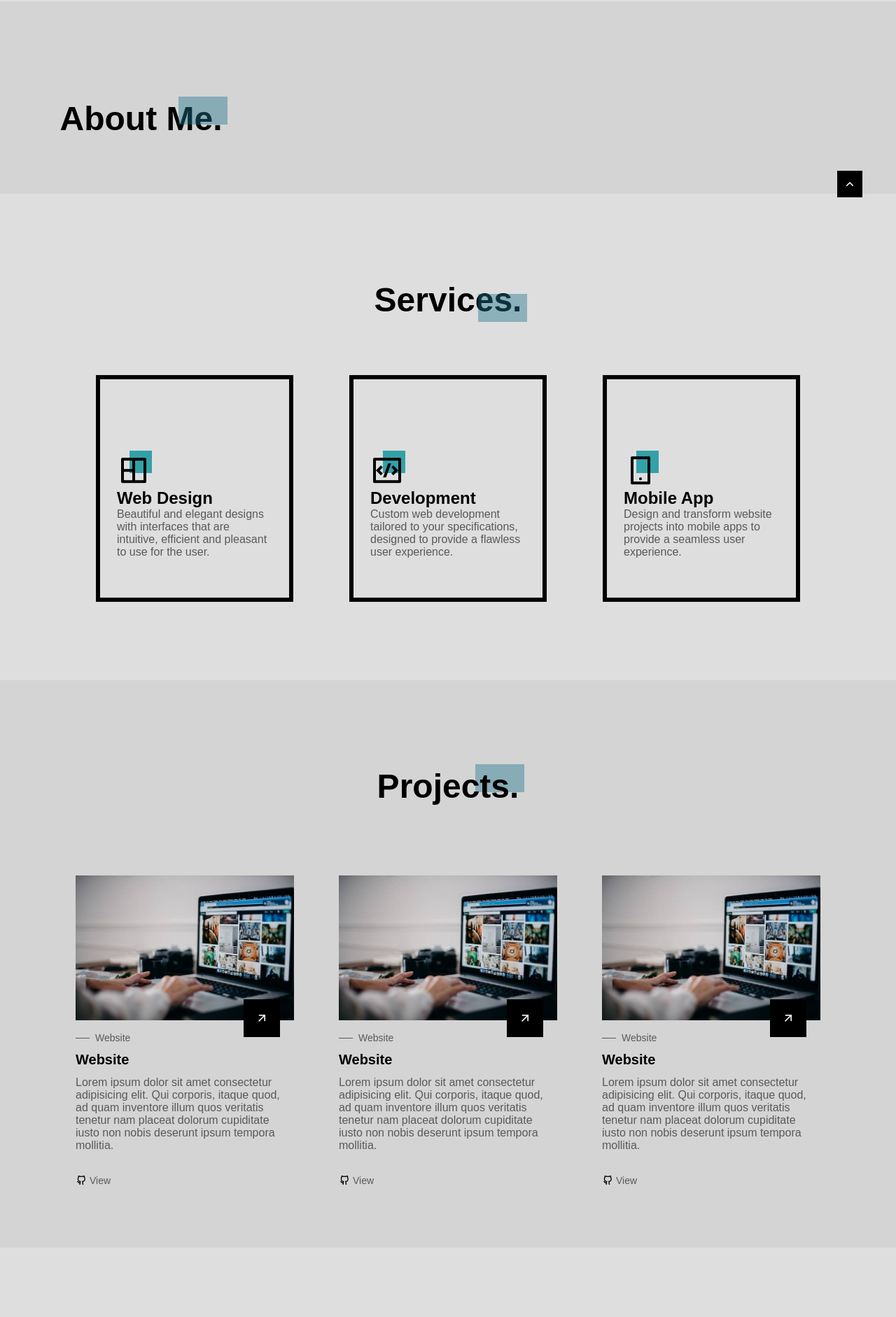
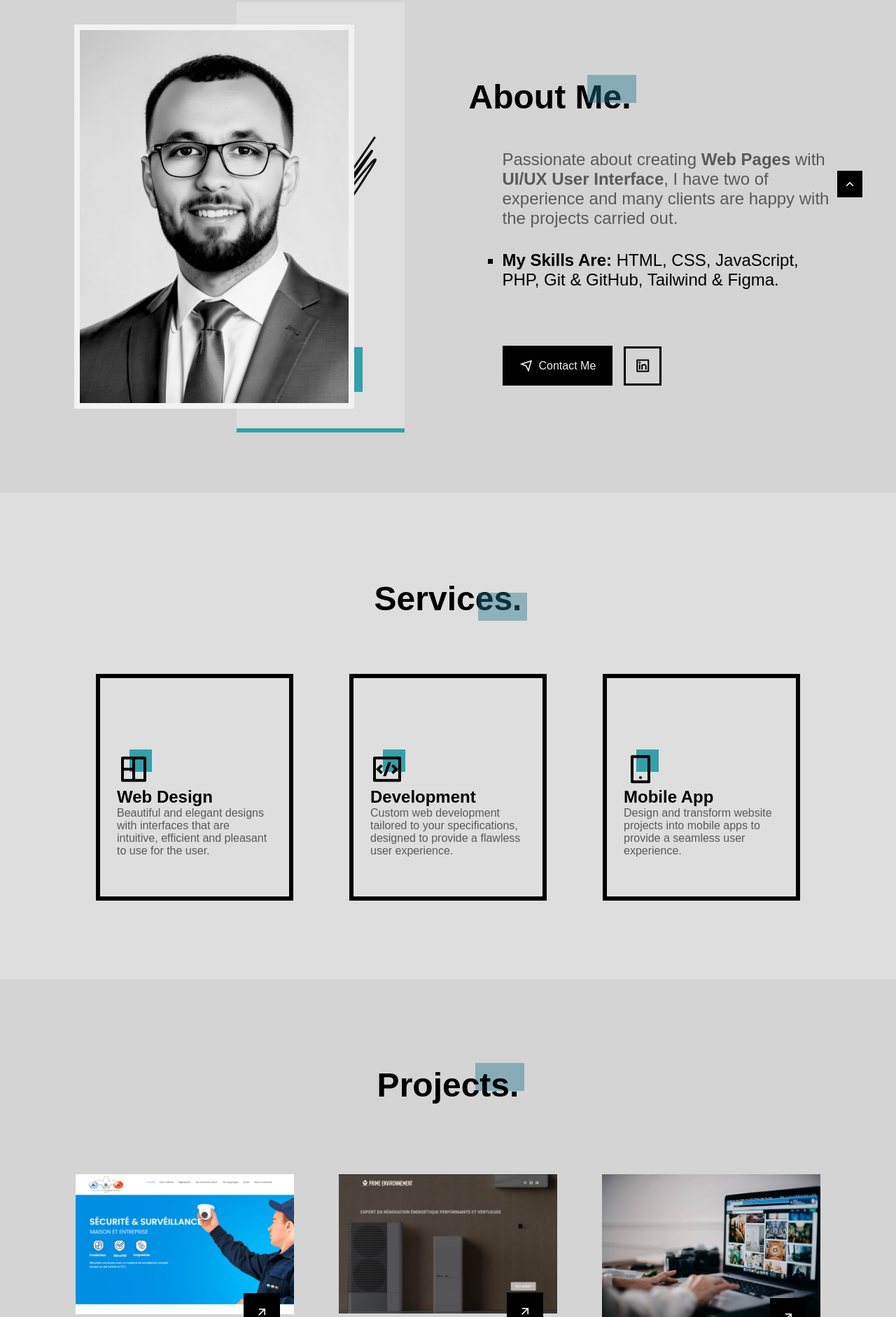
Before and after one commit to H-Ouss/HO-portfolio, a plain HTML site: page Hirich.html in a window 1280 px wide. Shown: the part 918-2800 px from the top of the page at 70% size. Drawn offline with nearby package versions, Linux system fonts and the light colour scheme; a web font is replaced by a local one.

Commit message:
Update V3.1

```diff
--- a/Hirich.html
+++ b/Hirich.html
@@ -123,11 +123,42 @@
                <h2 class="section__title-1">
                   About Me.
                </h2>
+               <div class="about__perfil">
+                  <div class="about__image">
+                     <img src="/assets/img/photo1.jpg" alt="image" class="about__img">
 
+                     <div class="about__shadow"></div>
 
+                     <div class="geometric-box"></div>
+                     <img src="/assets/img/random-lines.svg" alt="" class="about__line">
+                     <div class="about__box"></div>
+                  </div>
+               </div>
 
+               <div class="about__info">
+                  <p class="about__description">
+                     Passionate about creating <b>Web Pages</b> with
+                     <b>UI/UX User Interface</b>, I have two of
+                     experience and many clients are happy with
+                     the projects carried out.
+                  </p>
 
+                  <ul class="about__list">
+                     <li class="about__items">
+                        <b>My Skills Are:</b> HTML, CSS, JavaScript,
+                        PHP, Git & GitHub, Tailwind & Figma.
+                     </li>
+                  </ul>
 
+                  <div class="about__buttons">
+                     <a href="#contact" class="button">
+                        <i class="ri-send-plane-line"></i> Contact Me
+                     </a>
+                     <a href="https://www.linkedin.com/in/oussama-hirich-365059285/" target="_blank"  class="button__ghost">
+                        <i class="ri-linkedin-box-line"></i>
+                     </a>
+                  </div>
+               </div>
 
             </div>
          </section>
@@ -209,23 +240,25 @@
                <span>Projects.</span>
             </h2>
             <div class="projects__container container grid">
+
                <article class="projects__card">
                   <div class="projects__image">
-                  <img src="/assets/img/project-1.jpg" alt="image" class="projects__image">
-                  <a href="" class="projects__button button">
+                  <img src="/assets/img/Screenshot 2024-05-20 12551.png" alt="image" class="projects__image">
+                  <a href="http://securitabs.fr" target="_blank" class="projects__button button">
                      <i class="ri-arrow-right-up-line"></i>
                   </a>
                </div>
 
                <div class="projects__content">
                   <h3 class="projects__subtitle">Website</h3>
-                  <h2 class="projects__title">Website </h2>
+                  <h2 class="projects__title">ABS securite </h2>
+                  <div class="projects__description">
+                     <p class="projects_description">
+                        premier site web pour l'entreprise ABS securite en (HTML, CSS, JavaScript)
 
-                  <p class="projects__description">
-                     Lorem ipsum dolor sit amet consectetur adipisicing elit. Qui corporis,
-                     itaque quod, ad quam inventore illum quos veritatis tenetur nam placeat dolorum cupiditate
-                      iusto non nobis deserunt ipsum tempora mollitia.
-                  </p>
+                     </p>
+                  </div>
+
                </div>
                <div class="projects__buttons">
                   <a href="https://github.com/" target="_blank" class="projects__link">
@@ -239,15 +272,15 @@
 
                <article class="projects__card">
                   <div class="projects__image">
-                  <img src="/assets/img/project-1.jpg" alt="image" class="projects__image">
-                  <a href="" class="projects__button button">
+                  <img src="/assets/img/Screenshot 2024-05-20 131045.png" alt="image" class="projects__image">
+                  <a href="https://crazy-moser.217-160-10-9.plesk.page/" target="_blank" class="projects__button button">
                      <i class="ri-arrow-right-up-line"></i>
                   </a>
                </div>
 
                <div class="projects__content">
                   <h3 class="projects__subtitle">Website</h3>
-                  <h2 class="projects__title">Website </h2>
+                  <h2 class="projects__title">Prime-environnement </h2>
 
                   <p class="projects__description">
                      Lorem ipsum dolor sit amet consectetur adipisicing elit. Qui corporis,
--- a/assets/css/styles.css
+++ b/assets/css/styles.css
@@ -775,8 +775,9 @@ nav {
 
 .projects__buttons{
   display: flex;
-  align-items: center;
-  column-gap: 1rem;
+
+  align-items: flex-end;
+  column-gap: 20rem;
 }
 
 .projects__link{
@@ -803,6 +804,10 @@ nav {
 
 .projects__card:hover{
   background-color: var(--white-color);
+
+}
+
+.projects__description{
 
 }
 
```
Also changed, not shown: assets/img/Screenshot 2024-05-20 12551.png (added), assets/img/Screenshot 2024-05-20 131045.png (added), assets/img/photo,2.jpg, assets/img/photo,3.jpg (added), 2 other files.
